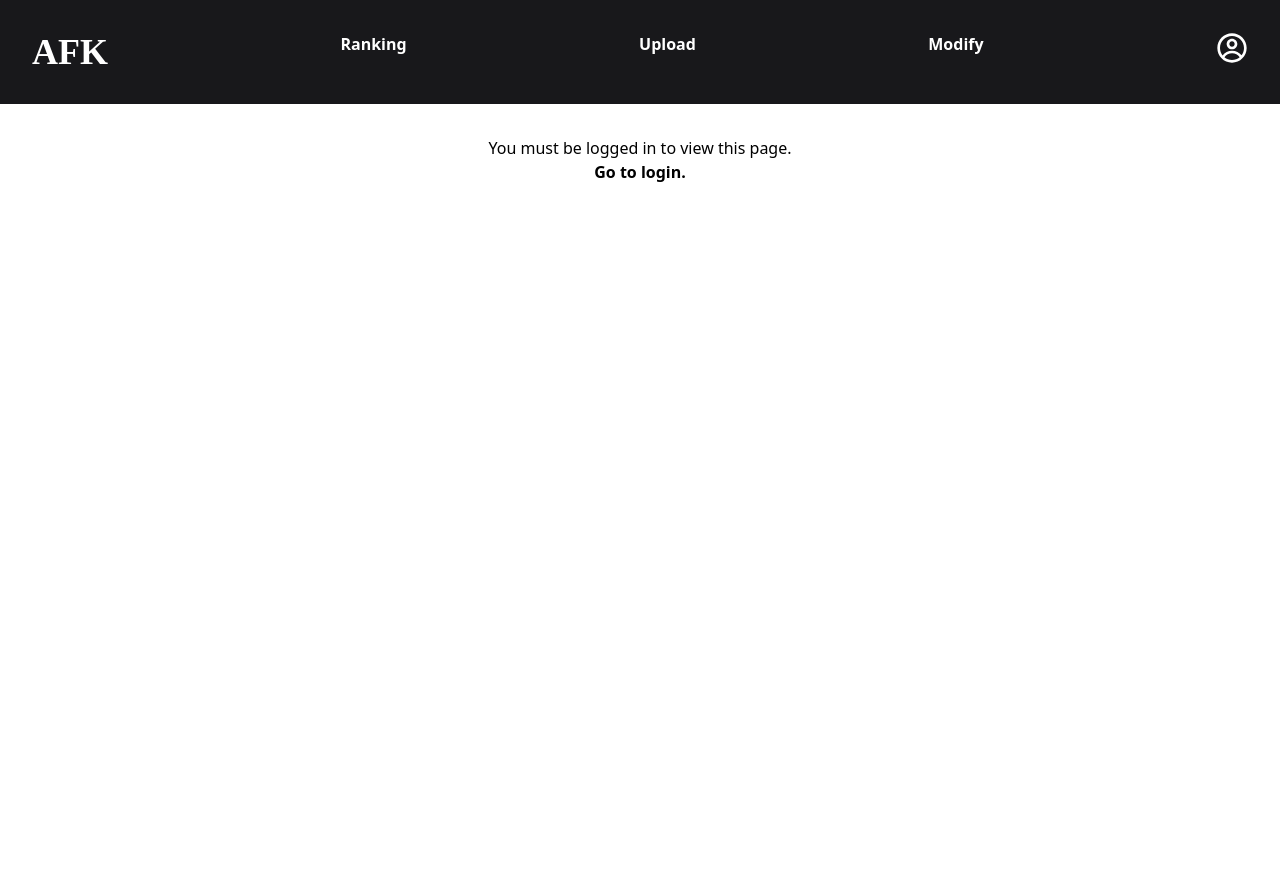
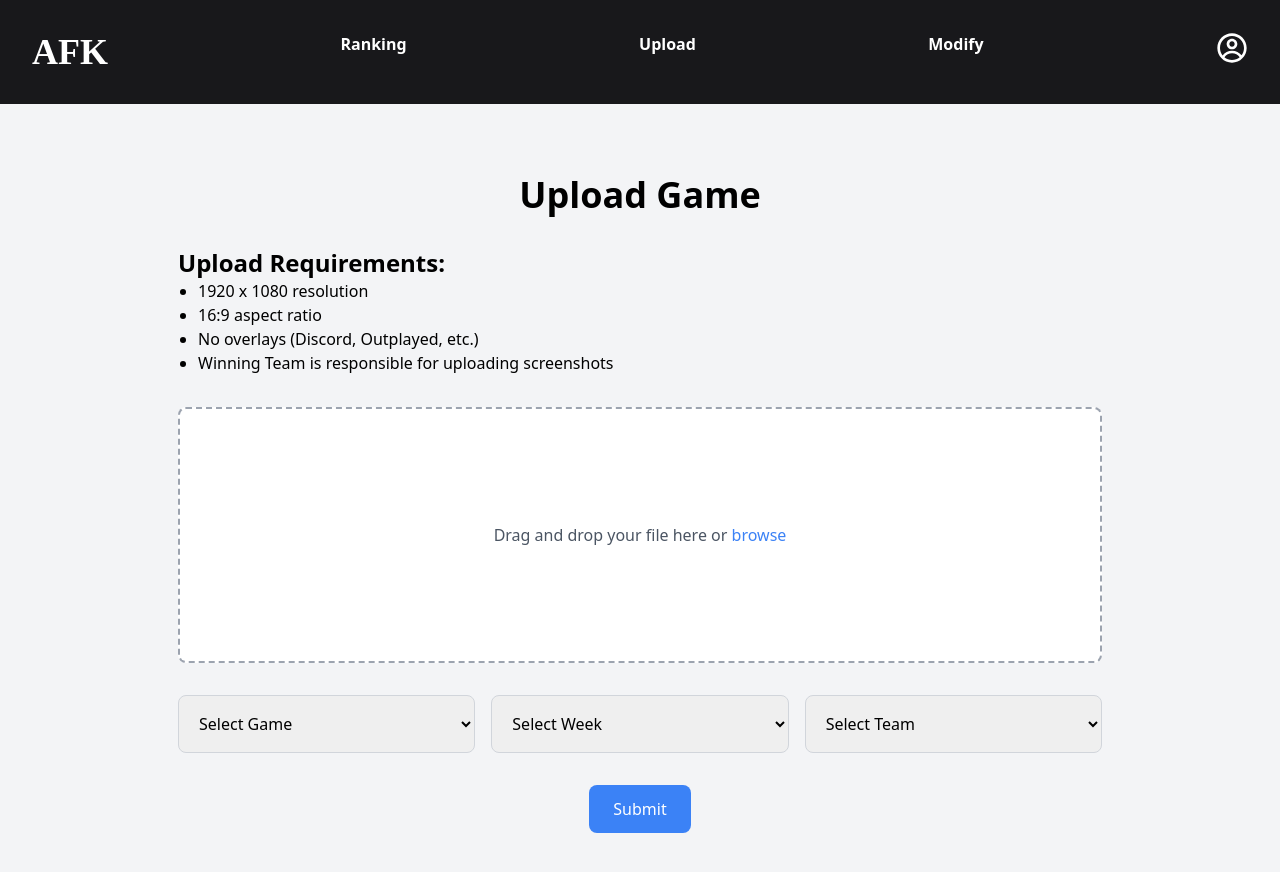
Before and after one commit to shamdeed30/afk_hosting, a React (Create React App) app in the folder frontend/: page /upload in a window 1280 px wide. Shown: the top 872 px of the page. Before the commit the page ends 800 px from the top, so only its background shows below. Built offline with nearby package versions, Linux system fonts and the light colour scheme; a web font is replaced by a local one.

Commit message:
added upload requirements

```diff
--- a/frontend/src/components/AuthContext.jsx
+++ b/frontend/src/components/AuthContext.jsx
@@ -3,7 +3,7 @@ import React, { useState, createContext, useContext } from "react";
 const AuthContext = createContext();
 
 export const AuthProvider = ({ children }) => {
-  const [loggedIn, setLoggedIn] = useState(false);
+  const [loggedIn, setLoggedIn] = useState(true);
   const [username, setUsername] = useState("");
 
   const login = async (username, password) => {
--- a/frontend/src/components/UploadPage.jsx
+++ b/frontend/src/components/UploadPage.jsx
@@ -58,6 +58,17 @@ const UploadPage = () => {
   return (
     <div className="flex min-h-screen flex-col items-center justify-center bg-gray-100 p-6">
       <h1 className="mb-8 text-4xl font-bold">Upload Game</h1>
+
+      <div className="mb-8 w-3/4">
+        <h2 className="text-2xl font-semibold">Upload Requirements:</h2>
+        <ul className="list-disc pl-5">
+          <li>1920 x 1080 resolution</li>
+          <li>16:9 aspect ratio</li>
+          <li>No overlays (Discord, Outplayed, etc.)</li>
+          <li>Winning Team is responsible for uploading screenshots</li>
+        </ul>
+      </div>
+
       <div
         className="flex h-64 w-3/4 flex-col items-center justify-center rounded-lg border-2 border-dashed border-gray-400 bg-white p-4 hover:shadow-lg"
         onDrop={handleDrop}
```
